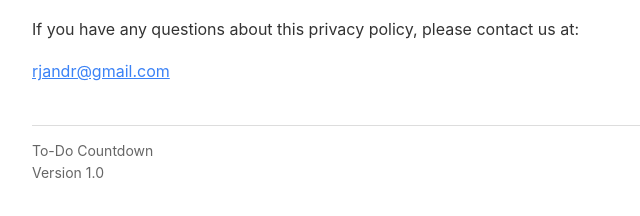
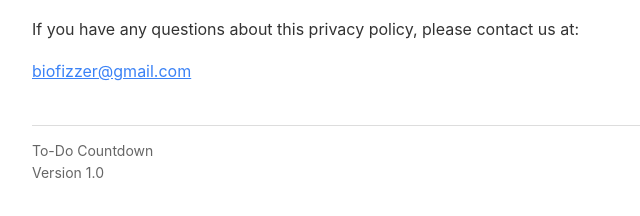
Before and after one commit to rjandr/todocountdown, a plain HTML site: page privacy_policy.html in a window 1280 px wide. Shown: the part 1513-1729 px from the top of the page, 208-848 px from the left. Drawn offline with Linux system fonts and the light colour scheme.

Commit message:
Use biofizzer@gmail.com for contact

```diff
--- a/privacy_policy.html
+++ b/privacy_policy.html
@@ -69,7 +69,7 @@
 
     <h2>Contact Us</h2>
     <p>If you have any questions about this privacy policy, please contact us at:</p>
-    <p><a href="mailto:rjandr@gmail.com">rjandr@gmail.com</a></p>
+    <p><a href="mailto:biofizzer@gmail.com">biofizzer@gmail.com</a></p>
 
     <hr style="margin-top: 40px; border: none; border-top: 1px solid #ddd;">
     <p style="color: #666; font-size: 14px;">To-Do Countdown<br>Version 1.0</p>
```
Also changed, not shown: support.html (+1 -1 lines).
